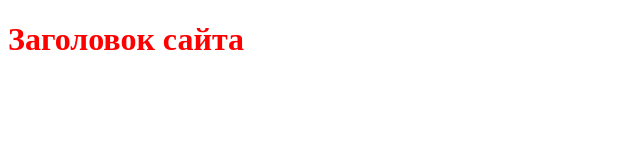
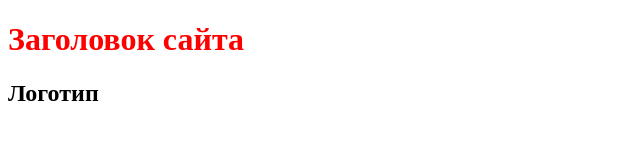
Before and after one commit to vldslw/first-project, a plain HTML site: page index.html in a window 1280 px wide. Shown: the whole page, without its empty margins (0-640 px from the left). Drawn offline with Linux system fonts and the light colour scheme.

Commit message:
Добавление разметки

```diff
--- a/index.html
+++ b/index.html
@@ -9,6 +9,8 @@
   <header class="header">
     <h1 class="header_title">Заголовок сайта</h1>
   </header>
-  <footer></footer>
+  <footer>
+    <h2 class="footer_logo">Логотип</h2>
+  </footer>
 </body>
 </html>
```
